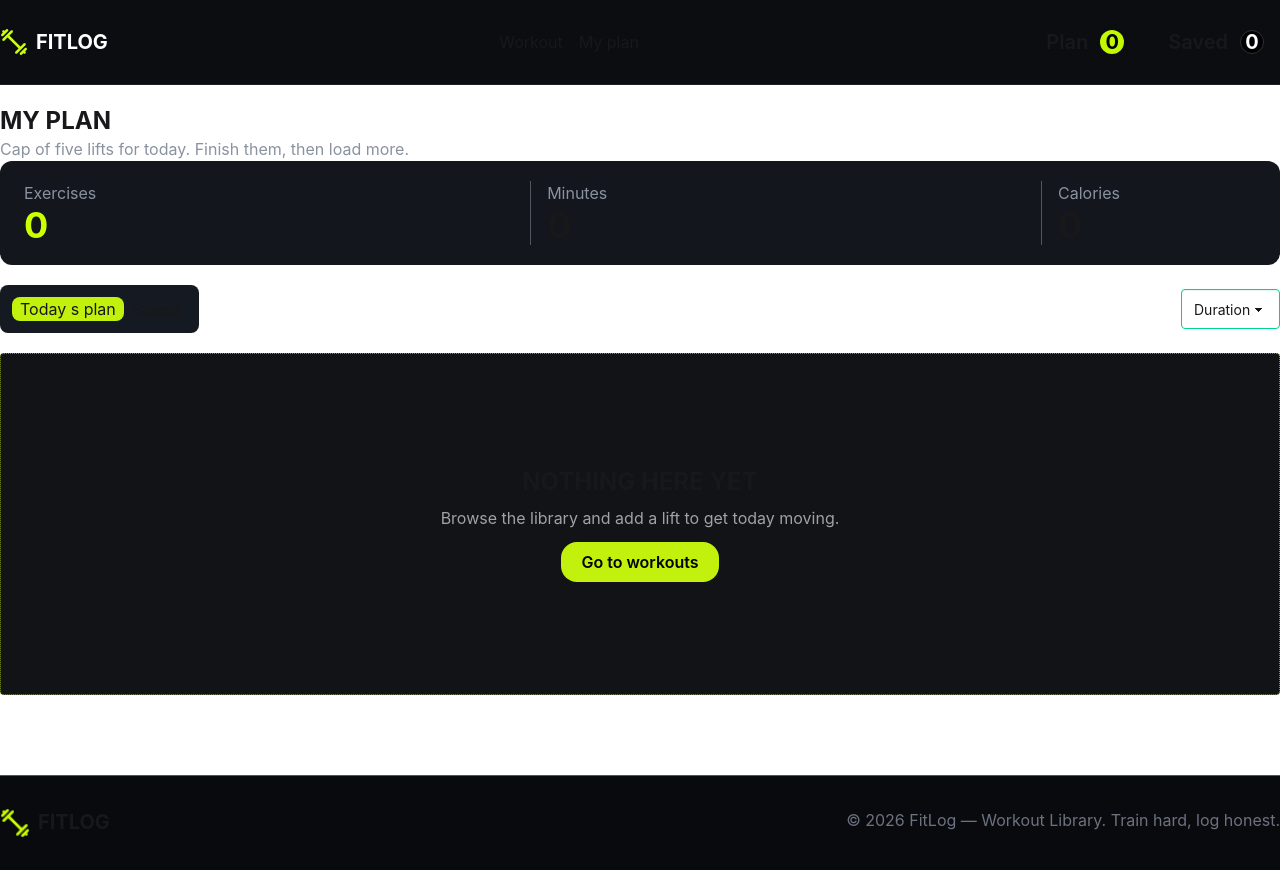
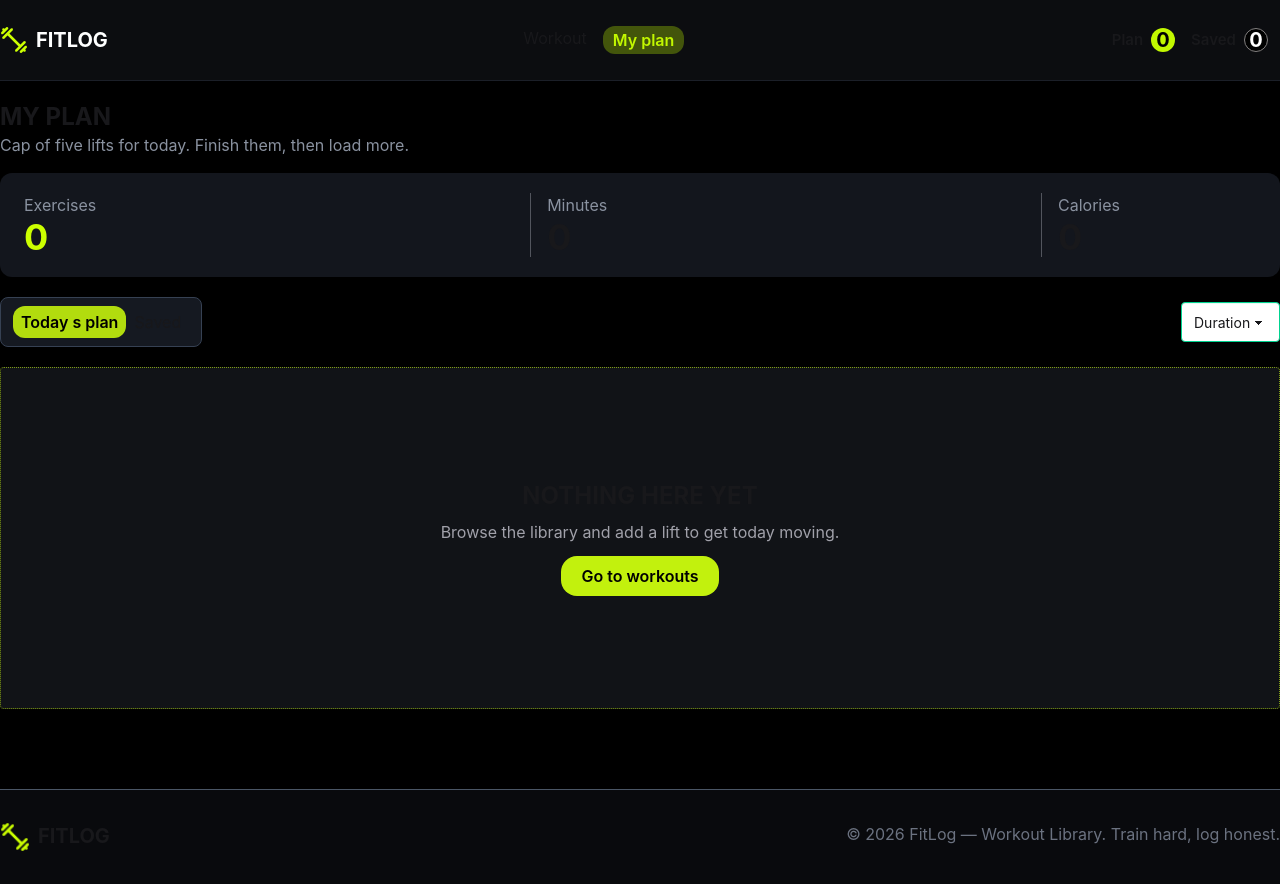
Before and after one commit to miraz932/-Fit-Log, a Next.js app: page /Myplan in a window 1280 px wide. Built offline with nearby package versions, Linux system fonts and the light colour scheme.

Commit message:
navbutton design

```diff
--- a/src/Components/Components/Button.tsx
+++ b/src/Components/Components/Button.tsx
@@ -6,17 +6,17 @@ const NavButton = () => {
   const { state } = use(ExerciseContext)!
   const { saveState } = use(ExerciseContext)!
   return (
-    <div className='flex gap-3'>
+    <div className='flex'>
       <Link href='/Myplan'>
-        <button className='flex items-center gap-3 hover: hover:bg-[#1d2027] hover:cursor-pointer px-4 py-2 rounded-2xl'>
-          <span className='text-xl font-semibold cursor-pointer'>Plan</span>
-          <span className='flex items-center justify-center text-xl text-black font-bold bg-[#C2F800] rounded-full w-6 h-6 cursor-pointer '>{saveState.length}</span>
+        <button className='flex items-center gap-2 hover: hover:bg-[#1d2027] hover:cursor-pointer px-3 py-2 rounded-2xl'>
+          <span className='text-[15px] font-semibold cursor-pointer'>Plan</span>
+          <span className='flex items-center justify-center text-xl text-black font-bold bg-[#C2F800] rounded-full w-6 h-6 cursor-pointer'>{state.length}</span>
         </button>
       </Link>
       <Link href='/Myplan'>
-        <button className='flex items-center gap-3 hover: hover:bg-[#1d2027] px-4 py-2 rounded-2xl'>
-          <span className='text-xl font-semibold cursor-pointer'>Saved</span>
-          <span className='flex items-center justify-center text-xl text-white font-bold bg-black rounded-full w-6 h-6 border border-[#2D313B] cursor-pointer '>{saveState.length}</span>
+        <button className='flex items-center gap-2 -ml-2 hover: hover:bg-[#1d2027] px-3 py-2 rounded-2xl'>
+          <span className='text-[15px] font-semibold cursor-pointer'>Saved</span>
+          <span className='flex items-center justify-center text-xl text-white font-bold bg-black rounded-full w-6 h-6 border border-[#838080] cursor-pointer '>{saveState.length}</span>
         </button>
       </Link>
     </div>
--- a/src/Components/Components/HomeCart.tsx
+++ b/src/Components/Components/HomeCart.tsx
@@ -10,8 +10,8 @@ const HomeCart = async () => {
   return (
     <div className='container  mx-auto mt-10'>
       <div>
-        <h1>THE LIBRARY {data.length}</h1>
-        <p>Twelve lifts covering every major muscle group.</p>
+        <h1  className='text-2xl font-bold'>THE LIBRARY</h1>
+        <p className='text-[#9CA3AF]'>Twelve lifts covering every major muscle group.</p>
       </div>
 
 
--- a/src/Components/Components/Navber.tsx
+++ b/src/Components/Components/Navber.tsx
@@ -1,13 +1,18 @@
+'use client'
 import Image from 'next/image';
 import Link from 'next/link';
 import logo from "../../../public/logo.png"
 import NavButton from './Button';
+import { usePathname } from "next/navigation";
+
 
 
 
 
 const Navber = () => {
+  const pathname = usePathname()
   return (
+
       <nav className='border-b border-[#1B1F28] bg-[#0C0D10]'>
       <div className='container mx-auto flex justify-between items-center  py-5'>
 
@@ -18,11 +23,11 @@ const Navber = () => {
         </div>
 
         <ul className='flex gap-4'>
-          <Link href='/'><li>Workout</li></Link>
-          <Link href='/Myplan'><li>My plan</li></Link>
+          <Link href='/'><li className={pathname==='/'? "px-2.5 py-0.5 font-semibold text-[#C2F800] bg-[#c2f8004e] rounded-xl":""}>Workout</li></Link>
+          <Link href='/Myplan'><li className={pathname==='/Myplan'? "px-2.5 py-0.5 font-semibold text-[#C2F800] bg-[#c2f8004e] rounded-xl":""}>My plan</li></Link>
         </ul>
 
-        <div className='flex gap-2'>
+        <div className='flex'>
             <NavButton></NavButton>
         </div>
 
--- a/src/Components/Shared/CartAdd.tsx
+++ b/src/Components/Shared/CartAdd.tsx
@@ -11,7 +11,7 @@ const CartAdd = ({ exercise }: { exercise: IDataType }) => {
   return (
     <div className='group w-full max-w-md overflow-hidden rounded-2xl cursor-pointer border border-slate-700 bg-[#15171e] shadow-lg transition-all duration-300 hover:-translate-y-1 hover:border hover:border-[#C2F800] hover:shadow-lg '>
       <Link href={`/${exercise.id}`}>
-        <Image className='overflow-hidden w-full h-48 bg-cover bg-center bg-no-repeat' src={exercise.image} alt=''
+        <Image className='overflow-hidden w-full h-48 object-cover' src={exercise.image} alt=''
           height={450}
           width={300} />
 
--- a/src/Components/myplan/Toggle.tsx
+++ b/src/Components/myplan/Toggle.tsx
@@ -10,8 +10,8 @@ const ToggleButton = () => {
   }
   return (
     <div>
-      <button onClick={() => handleToggle(false)} className={`${toggle === false ? "bg-[#C2F10D]" : ""} px-2 cursor-pointer rounded-[8px]`}>Today s plan </button>
-      <button onClick={() => handleToggle(true)} className={`${toggle === true ? "bg-[#C2F10D]" : ""} px-2 cursor-pointer rounded-[8px]`}>Saved</button>
+      <button onClick={() => handleToggle(false)} className={`${toggle === false ? "bg-[#c3f10de7] text-black font-semibold" : ""} px-2 py-1 cursor-pointer rounded-xl`}>Today s plan </button>
+      <button onClick={() => handleToggle(true)} className={`${toggle === true ? "bg-[#c3f10de8] text-black font-semibold" : ""} px-2 py-1 cursor-pointer rounded-xl`}>Saved</button>
       <div>
     </div>
       </div>
--- a/src/Components/myplan/Total.Length/Total.tsx
+++ b/src/Components/myplan/Total.Length/Total.tsx
@@ -9,8 +9,10 @@ export const Total = () => {
   return (
 
     <div>
+      <div className='mb-4'>
       <h2 className=' text-2xl font-bold'>MY PLAN</h2>
-      <h6 className='text-[#8A92A0]'>Cap of five lifts for today. Finish them, then load more.</h6>
+      <h6 className='text-[#8A92A0] '>Cap of five lifts for today. Finish them, then load more.</h6>
+      </div>
 
       <div className='flex justify-between px-6 py-5 pr-40 rounded-xl bg-[#13161D]'>
 
--- a/src/app/Myplan/page.tsx
+++ b/src/app/Myplan/page.tsx
@@ -45,7 +45,7 @@ const MuplanePage = () => {
 
 
       <div className=' flex justify-between mt-5 items-center '>
-        <div className='bg-[#151921] cursor-pointer w-fit p-3 flex gap-2 rounded-lg'>
+        <div className='bg-[#151921] border border-gray-700 cursor-pointer w-fit px-3 py-2 flex gap-2 rounded-lg'>
           <ToggleButton></ToggleButton>
         </div>
 
--- a/src/app/layout.tsx
+++ b/src/app/layout.tsx
@@ -29,7 +29,7 @@ export default function RootLayout({ children }: LayoutProps<"/">) {
       lang="en"
       className={`${geistSans.variable} ${geistMono.variable} h-full antialiased`}
     >
-      <body className="min-h-full flex flex-col">
+      <body className="min-h-full flex flex-col bg-[#000000]">
 
         <ContexProvider>
           <Navber></Navber>
```
Also changed, not shown: src/app/[id]/page.tsx (+1 -1 lines).
